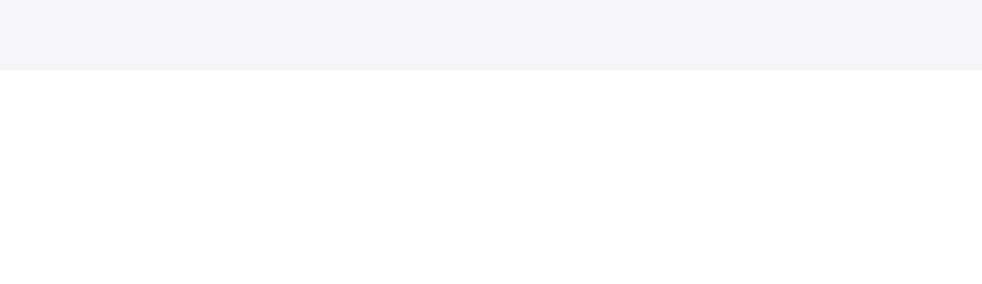
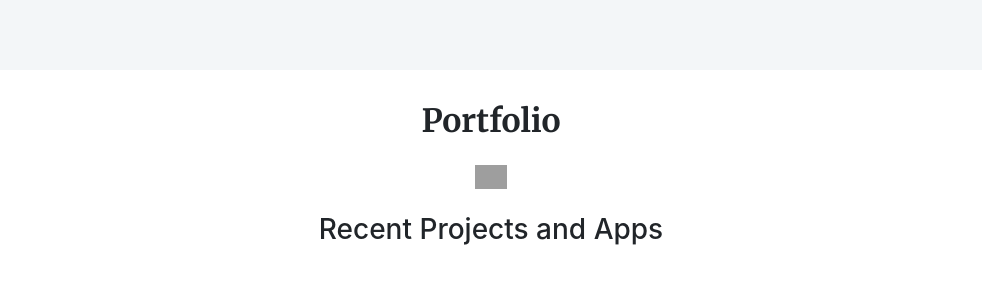
Before and after one commit to brianlfarmerllc/dev_portfolio_v2, a React (Create React App) app: page / in a window 1280 px wide. Shown: the part 1345-1629 px from the top of the page, without its empty margins (149-1131 px from the left). Before the commit the page ends 1415 px from the top, so only its background shows below. Built offline with nearby package versions, Linux system fonts and the light colour scheme; grey boxes are pictures that could not be loaded.

Commit message:
created main Portfolio.js Component and Portfolio.css, renders correctly

```diff
--- a/src/components/Portfolio/Portfolio.css
+++ b/src/components/Portfolio/Portfolio.css
@@ -0,0 +1,76 @@
+  #portfolioSection{
+    margin: 0;
+    width: 100%;
+    margin-top: 0em;
+    padding-bottom: 4em;
+
+  }
+
+  #portfolioSection h2{
+    padding-top: 1em;
+    text-align: center;
+    font-size: 32px;
+    padding-bottom: 0.5em;
+  }
+
+  #portfolioSection .codingIcon {
+    max-width: 2em;
+    padding-bottom: 1.5em;
+  }
+
+  #portfolioSection .portfolioIcon {
+    position: absolute;
+    top: 60%;
+    left: 40%;
+    width: 20%;
+  }
+
+  #portfolioSection .tile{
+    box-shadow: 0 4px 8px 0 rgba(0, 0, 0, 0.2), 0 6px 20px 0 rgba(0, 0, 0, 0.19);
+    transition: 0.3s;
+    margin-right:2em;
+    margin-left:2em;
+    border-radius: 1em;
+  }
+
+  #portfolioSection .tile img {
+   border-top-left-radius: 1em;
+   border-top-right-radius: 1em;
+  }
+
+  #portfolioSection .tile:hover {
+    box-shadow: 0 8px 16px 0 rgba(0, 0, 0, 0.5), 0 12px 40px 0 rgba(0, 0, 0, 0.5);
+  }
+
+  #portfolioSection .box {
+    padding-top: 1em;
+  }
+  #portfolioSection .tileIcon {
+    width: 15%;
+    padding-bottom: 1em;
+    padding-top: 1em;
+  }
+
+  #portfolioSection h5{
+    text-align: center;
+    color: black;
+    font-family: 'Merriweather', serif;
+    font-weight: 900;
+    font-size: 20px;
+  }
+
+  #portfolioSection p{
+    font-family: 'Source Sans Pro', sans-serif;
+  }
+
+  #portfolioSection h5:hover {
+    color: dodgerblue
+  }
+
+  #portfolioSection a {
+    text-decoration: none;
+  }
+
+  #portfolioSection a:hover {
+    text-decoration: none;
+  }
--- a/src/components/Portfolio/Portfolio.js
+++ b/src/components/Portfolio/Portfolio.js
@@ -0,0 +1,37 @@
+import React from "react"
+import "./Portfolio.css"
+
+function Portfolio() {
+    return (
+        // section for portfolio
+        <section className="container-fluid" id="portfolioSection">
+            <div className="row justify-content-center">
+                <div className="col">
+                    <h2 style={{ fontFamily: "'Merriweather', serif" }}>Portfolio</h2>
+                </div>
+                <div className="w-100"></div>
+                <img alt="icon brackets" className="codingIcon"
+                    src="https://img.icons8.com/ios/50/000000/source-code.png" />
+            </div>
+
+            <div className="row justify-content-center ml-1 mr-1 ml-m-0 mr-m-0">
+                {/* line of text above the icons */}
+                <h3 className="col-lg-12" style={{
+                    textAlign: "center",
+                    fontFamily: "'Merriweather', serif ;"
+                }}>
+                    Recent Projects and Apps
+                </h3>
+            </div>
+            <div className="row justify-content-center text-center ml-0 mr-0 ml-xl-2 mr-xl-2">
+                {/* Force next columns to break to new line */}
+                <div className="w-100 d-none d-md-block"></div>
+
+                {/* tiles will go here */}
+
+            </div>
+        </section>
+    )
+}
+
+export default Portfolio
--- a/src/pages/Main/Main.js
+++ b/src/pages/Main/Main.js
@@ -1,12 +1,14 @@
 import React from "react";
 import Hero from '../../components/Hero/Hero';
 import About from '../../components/About/About';
+import Portfolio from '../../components/Portfolio/Portfolio';
 
 function Main() {
     return (
     <main>
         <Hero/>
         <About/>
+        <Portfolio/>
     </main>)
 }
 
```
